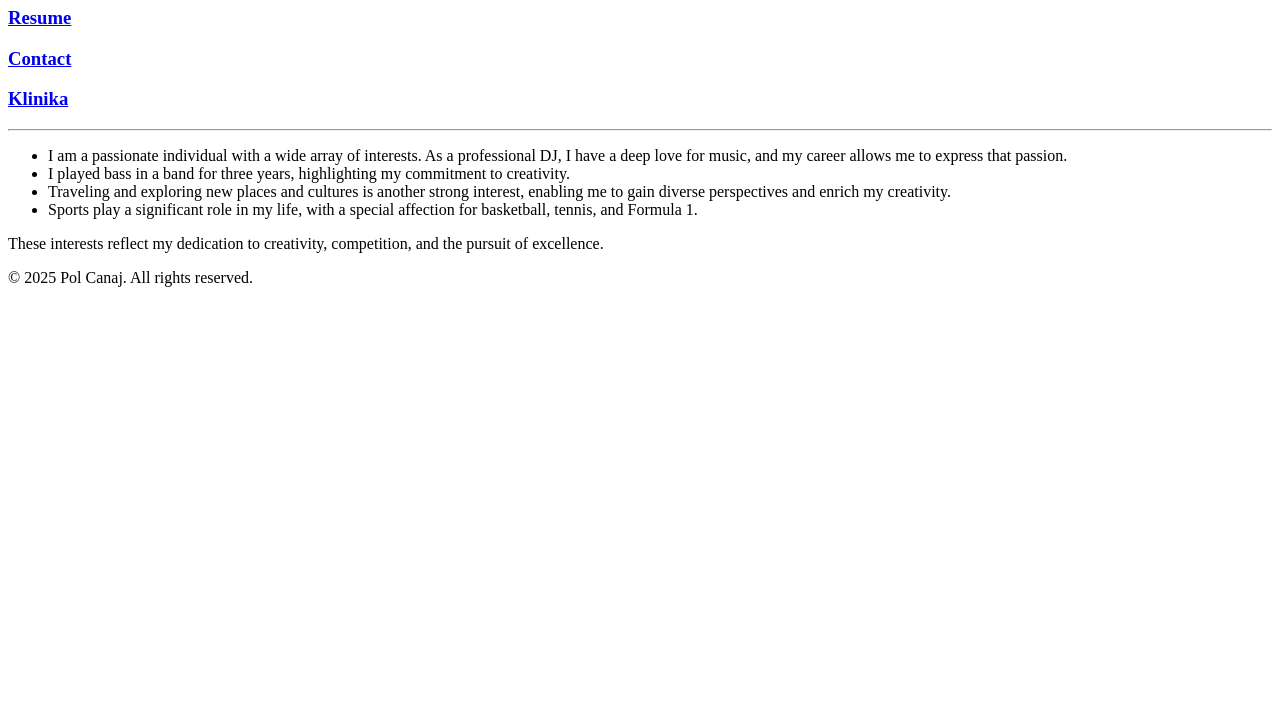
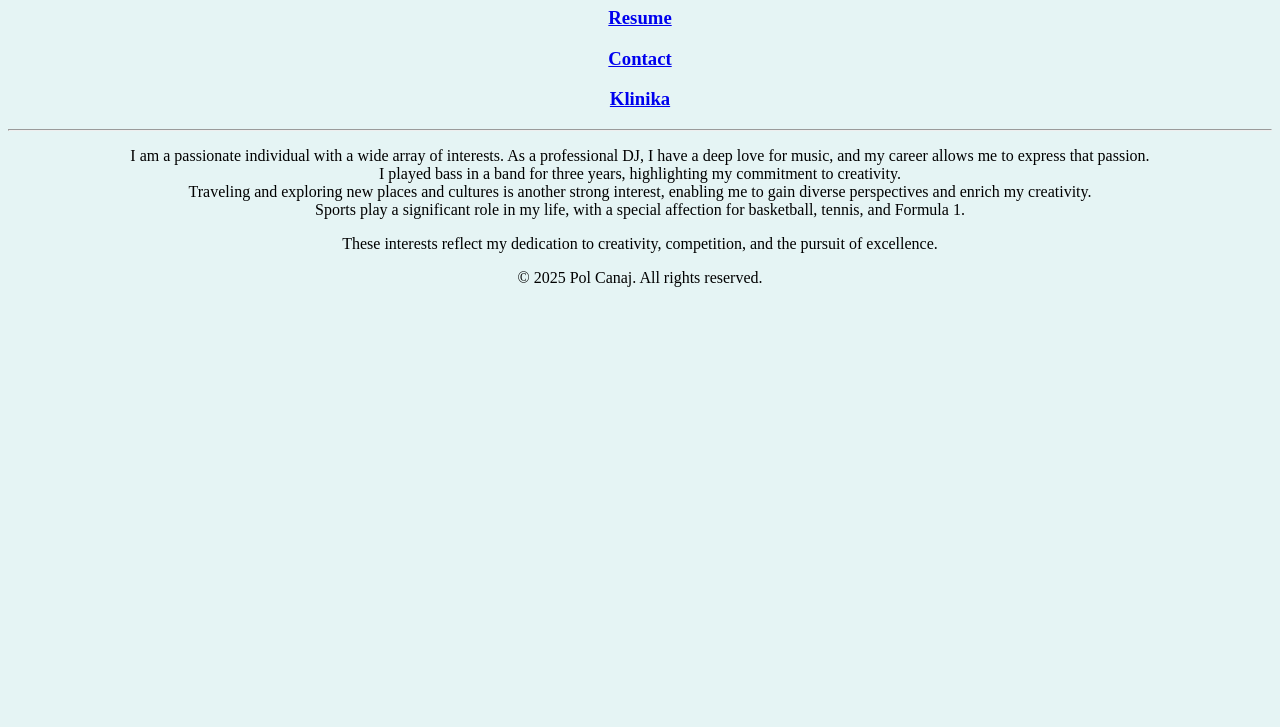
Before and after one commit to fyw82xk78v-hash/Pol-s-Resume, a plain HTML site: page hobbies.html in a window 1280 px wide. Shown: the part 73-800 px from the top of the page. Drawn offline with Linux system fonts and the light colour scheme.

Commit message:
Update hobbies.html

```diff
--- a/hobbies.html
+++ b/hobbies.html
@@ -3,6 +3,7 @@
 <head>
     <meta charset="UTF-8">
     <meta name="viewport" content="width=device-width, initial-scale=1.0">
+    <link rel="stylesheet" href="hobbies.css">
     <title>Hobbies&Interests</title>
 </head>
 <body>
@@ -26,4 +27,5 @@ affection for basketball, tennis, and Formula 1.</li></ul>
 competition, and the pursuit of excellence.</p>
 </body>
 <footer><p>© 2025 Pol Canaj. All rights reserved.</p></footer>
+
 </html>
```
